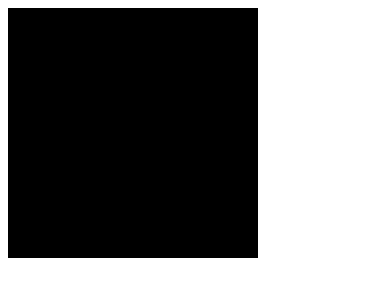
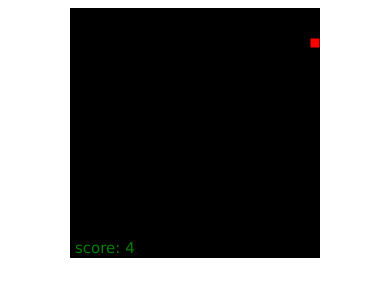
Before and after one commit to monil-bansal/snakeGame, a plain HTML site: page index.html in a window 390 px wide. Drawn offline with Linux system fonts and the light colour scheme.

Commit message:
phone test

```diff
--- a/script.js
+++ b/script.js
@@ -20,6 +20,8 @@ window.onload = function() {
 
 	let len = 4;
 	let snake = [];
+	//score
+	let score = 4;
 	//default direction
 	let direction = "right";
 
@@ -48,8 +50,8 @@ window.onload = function() {
 
 	//create some food
 	food = {
-		x : Math.round(Math.random()*(cvsW/snakeW)+1),
-		y : Math.round(Math.random()*(cvsH/snakeH)+1)
+		x : Math.round(Math.random()*(cvsW/snakeW-1)),
+		y : Math.round(Math.random()*(cvsH/snakeH-1))
 	};
 
 	//draw food
@@ -61,11 +63,27 @@ window.onload = function() {
 		ctx.strokeRect(x* snakeW, y* snakeH, snakeW, snakeH);
 	}
 
+	//check collision of snake with itself
+	let checkCollision = (x,y,array) => {
+		for(let i = 1; i < array.length; i++){
+			if( x==array[i].x && y==array[i].y ){
+				return true;
+			}
+		}
+		return false;
+	}
+
+	let drawScore = (score) => {
+		ctx.fillStyle = "green";
+		ctx.font = "15px Verdana";
+		ctx.fillText("score: "+score,5,cvsH-5);
+
+	}
 
 	function draw(){
 		ctx.clearRect(0,0,cvsW,cvsH);
 
-		for(let i=0;i<snake.length;i++){
+		for(let i=snake.length-1;i>=0;i--){
 			let x = snake[i].x;
 			let y = snake[i].y;
 			drawSnake(x,y);
@@ -76,13 +94,24 @@ window.onload = function() {
 		let snakeX = snake[0].x;
 		let snakeY = snake[0].y;
 
-		//snake hits the wall then end the game
-		if(snakeX<0 || snakeY < 0  || snakeX>=cvsW/snakeW || snakeY>=cvsH/snakeH){
+		//snake hits the wall or itself then end the game
+		if(snakeX<0 || snakeY < 0  || snakeX>=cvsW/snakeW || snakeY>=cvsH/snakeH || checkCollision(snakeX,snakeY,snake)){
 			location.reload();
 		}
 
-		//removing tail;
-		snake.pop();
+		//if snake eats food;
+		if(snakeX === food.x && snakeY=== food.y){
+			food = {
+				x : Math.round(Math.random()*(cvsW/snakeW-1)),
+				y : Math.round(Math.random()*(cvsH/snakeH-1))
+			};
+			score++;
+		}else{
+			//removing tail;
+			snake.pop();
+		}
+
+
 
 		//creating new HEAD of the snake, based on previous head and direction
 		if(direction==="left") snakeX--;
@@ -96,7 +125,7 @@ window.onload = function() {
 		};
 
 		snake.unshift(newHead);
-
+		drawScore(score);
 
 
 	}
--- a/style.css
+++ b/style.css
@@ -1,4 +1,10 @@
+body{
+	display: flex;
+	align-items: center;
+	justify-content: center;
+}
 canvas{
 	background-color: black;
-
+	position: center;
+	background-position: center;
 }
```
